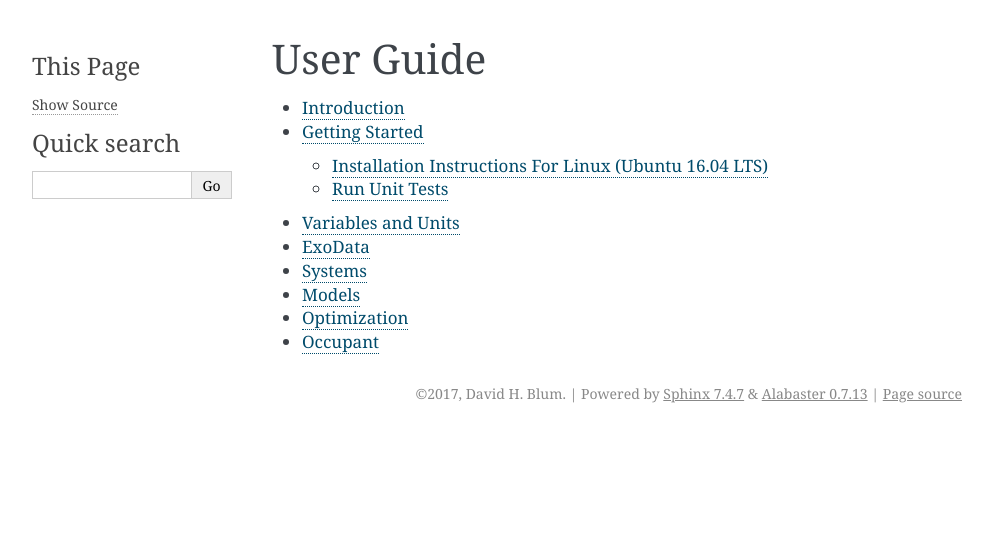
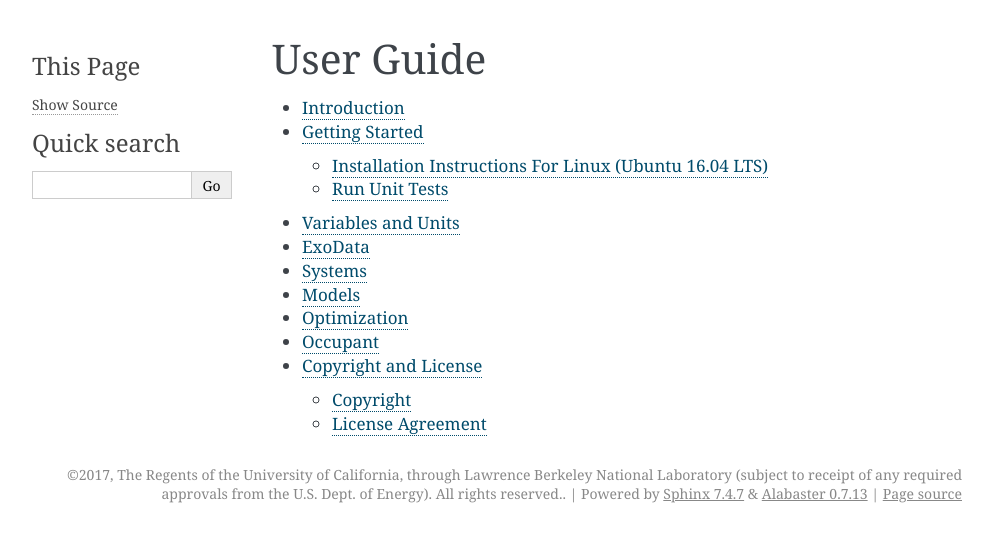
Before and after one commit to lbl-srg/MPCPy, a Sphinx documentation site: the page built from doc/userGuide/source/index.rst, in a window 1280 px wide. Shown: the top 542 px of the page, without its empty margins (148-1141 px from the left). Built offline with Sphinx 7.4.7, drawn with Linux system fonts in a browser that asks for light colours.

Commit message:
Add license and copyright to user guide.

```diff
--- a/doc/userGuide/source/conf.py
+++ b/doc/userGuide/source/conf.py
@@ -47,8 +47,8 @@ master_doc = 'index'
 
 # General information about the project.
 project = u'MPCPy User Guide'
-copyright = u'2017, David H. Blum'
-author = u'David H. Blum'
+copyright = u'2017, The Regents of the University of California, through Lawrence Berkeley National Laboratory (subject to receipt of any required approvals from the U.S. Dept. of Energy).  All rights reserved.'
+author = u'Lawrence Berkeley National Laboratory'
 
 # The version info for the project you're documenting, acts as replacement for
 # |version| and |release|, also used in various other places throughout the
@@ -223,7 +223,7 @@ latex_elements = {
 #  author, documentclass [howto, manual, or own class]).
 latex_documents = [
     (master_doc, 'MPCPyUserGuide.tex', u'MPCPy User Guide',
-     u'David H. Blum', 'manual'),
+     u'Lawrence Berkeley National Laboratory', 'manual'),
 ]
 
 # The name of an image file (relative to this directory) to place at the top of
--- a/doc/userGuide/source/index.rst
+++ b/doc/userGuide/source/index.rst
@@ -14,3 +14,4 @@ User Guide
    models
    optimization
    occupant
+   license
```
Also changed, not shown: doc/userGuide/source/license.rst (added, +29 -0 lines).
